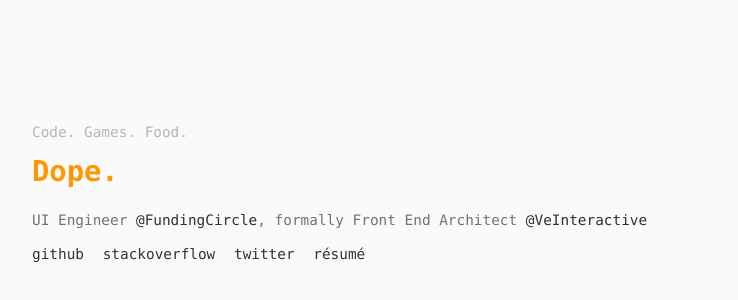
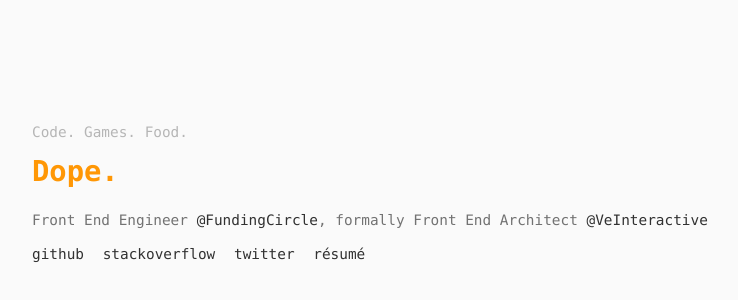
Before and after one commit to guyfedwards/guyedwards.me, a plain HTML site: page index.html in a window 1280 px wide. Shown: the part 54-354 px from the top of the page, without its empty margins (158-896 px from the left). Drawn offline with Linux system fonts and the light colour scheme.

Commit message:
Update title

```diff
--- a/index.html
+++ b/index.html
@@ -19,7 +19,7 @@
   <main class="container" role="main">
     <p class="interests">Code. Games. Food.</p>
     <h1 class="welcome">Dope.</h1>
-    <p class="blurb">UI Engineer <a href="http://twitter.com/fundingcircle">@FundingCircle</a>, formally Front End Architect <a href="http://twitter.com/veinteractive">@VeInteractive</a></p>
+    <p class="blurb">Front End Engineer <a href="http://twitter.com/fundingcircle">@FundingCircle</a>, formally Front End Architect <a href="http://twitter.com/veinteractive">@VeInteractive</a></p>
     <p class="social-links">
       <a class="social-link" href="https://github.com/guyfedwards">github</a>
       <a class="social-link" href="http://stackoverflow.com/users/2568670/guy">stackoverflow</a>
```
